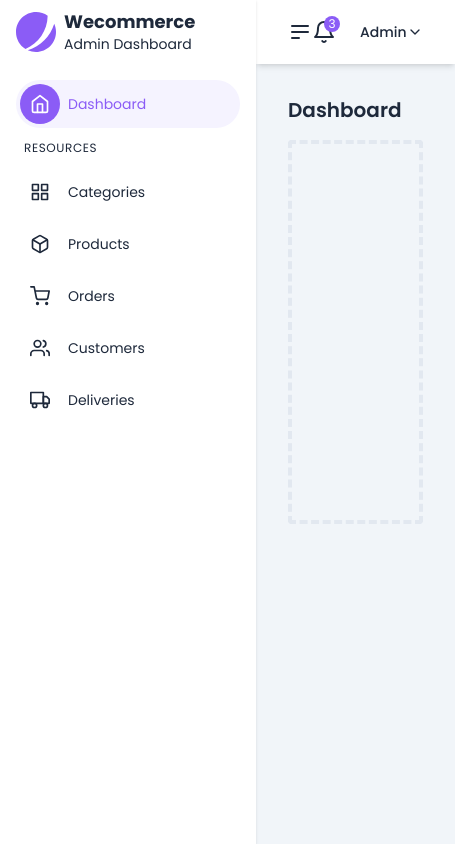
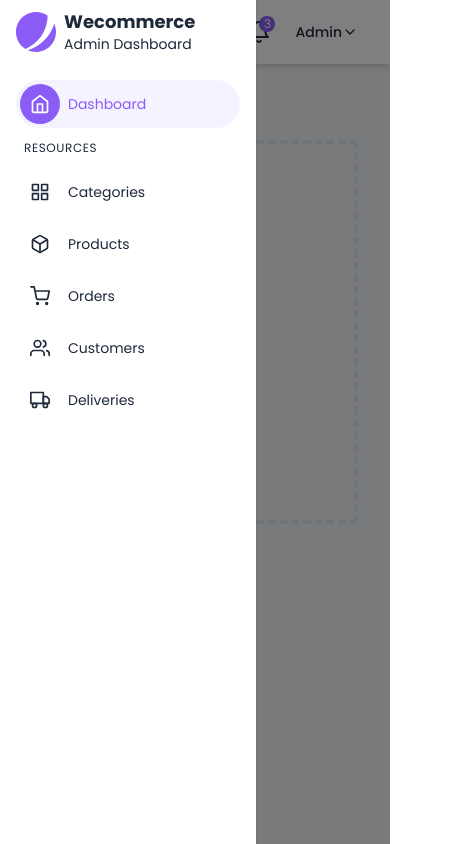
Before and after one commit to mostafizurhimself/react-fundamentals, a React (Vite) app: page / in a window 390 px wide. Shown: the whole page, 455 px wide, since content can reach past the window. Built offline with nearby package versions, Linux system fonts and the light colour scheme.

Commit message:
feat: add sidebar interactivity

```diff
--- a/package.json
+++ b/package.json
@@ -10,6 +10,7 @@
     "preview": "vite preview"
   },
   "dependencies": {
+    "clsx": "^2.1.1",
     "react": "^18.3.1",
     "react-dom": "^18.3.1",
     "react-icons": "^5.4.0"
--- a/src/app.tsx
+++ b/src/app.tsx
@@ -1,13 +1,44 @@
+import { useEffect, useState } from "react";
 import Dashboard from "./components/dashboard";
 import Header from "./components/header";
 import Sidebar from "./components/sidebar";
+import clsx from "clsx";
 
 export default function App() {
+  const [isCollapsed, setIsCollapsed] = useState(false);
+
+  const toggleSidebar = () => {
+    setIsCollapsed(!isCollapsed);
+  };
+
+  // console.log({ isCollapsed });
+
+  // useEffect(() => {
+  //   const handleKeyPress = (e: KeyboardEvent) => {
+  //     console.log({ key: e.key });
+
+  //     if (e.key === "x") {
+  //       setIsCollapsed(true);
+  //     }
+  //   };
+
+  //   window.addEventListener("keypress", handleKeyPress);
+
+  //   return () => {
+  //     window.removeEventListener("keypress", handleKeyPress);
+  //   };
+  // }, []);
+
   return (
     <div className="w-full flex">
-      <Sidebar />
-      <div className="flex-1 bg-slate-100 ms-64">
-        <Header />
+      <Sidebar isCollapsed={isCollapsed} onClose={toggleSidebar} />
+      <div
+        className={clsx(
+          "flex-1 bg-slate-100 ms-0",
+          isCollapsed ? "md:ml-[80px]" : "md:ml-64"
+        )}
+      >
+        <Header onClick={toggleSidebar} />
         <main className="p-8 h-[calc(100vh-4rem)]">
           <Dashboard />
         </main>
--- a/src/components/header.tsx
+++ b/src/components/header.tsx
@@ -1,10 +1,15 @@
+import { FC } from "react";
 import { FiBell, FiChevronDown } from "react-icons/fi";
 import { HiOutlineMenuAlt2 } from "react-icons/hi";
 
-export default function Header() {
+type HeaderProps = {
+  onClick: () => void;
+};
+
+const Header: FC<HeaderProps> = ({ onClick }) => {
   return (
     <header className="shadow-md bg-white h-16 px-8 flex items-center">
-      <button>
+      <button onClick={onClick}>
         <HiOutlineMenuAlt2 size={24} />
       </button>
 
@@ -22,4 +27,6 @@ export default function Header() {
       </div>
     </header>
   );
-}
+};
+
+export default Header;
--- a/src/components/sidebar-item.tsx
+++ b/src/components/sidebar-item.tsx
@@ -5,31 +5,36 @@ type SidebarItemProps = {
   name: string;
   icon?: IconType;
   isActive?: boolean;
+  isCollapsed: boolean;
 };
 
 export default function SidebarItem({
   name,
   icon,
   isActive,
+  isCollapsed,
 }: SidebarItemProps) {
   if (icon) {
     return (
       <li
-        className="group hover:bg-primary-50 hover:text-primary-500 data-[active=true]:bg-primary-50 data-[active=true]:text-primary-500 transition-colors duration-150 cursor-pointer p-1 rounded-full"
+        className="group hover:text-primary-500 data-[active=true]:bg-primary-50 data-[active=true]:text-primary-500 cursor-pointer p-1 rounded-full transition-colors duration-150"
         data-active={isActive}
       >
         <a href={"#"} className="flex gap-2 items-center text-sm ">
-          <span className="h-10 w-10 group-hover:bg-primary-500 group-data-[active=true]:bg-primary-500 flex items-center justify-center rounded-full transition-colors duration-150">
+          <span className="h-10 w-10 flex-shrink-0 group-data-[active=true]:bg-primary-500 flex items-center justify-center rounded-full">
             {React.createElement(icon, {
-              className:
-                "h-5 w-5 group-hover:text-white group-data-[active=true]:text-white transition-colors duration-150",
+              className: "h-5 w-5 group-data-[active=true]:text-white",
             })}
           </span>
-          {name}
+          {!isCollapsed && <span>{name}</span>}
         </a>
       </li>
     );
   }
 
+  if (isCollapsed) {
+    return null;
+  }
+
   return <li className="text-xs tracking-wider uppercase p-2">{name}</li>;
 }
--- a/src/components/sidebar.tsx
+++ b/src/components/sidebar.tsx
@@ -1,16 +1,33 @@
+import menu from "../menu";
 import AppLogo from "./app-logo";
-import menu from "../menu";
 import SidebarItem from "./sidebar-item";
+import { clsx } from "clsx";
 
-const Sidebar = () => {
+type SidebarProps = {
+  isCollapsed: boolean;
+  onClose: () => void;
+};
+
+const Sidebar = (props: SidebarProps) => {
   return (
-    <aside className="w-64 h-screen shadow absolute bg-white">
+    <>
+      <aside
+        className={clsx(
+          "h-screen shadow absolute bg-white transform  md:translate-x-0 z-20 transition-width duration-150",
+          props.isCollapsed ? "w-[80px]" : "w-64",
+          props.isCollapsed ? "translate-x-[-80px]" : "translate-x-0"
+        )}
+      >
         <div className="h-16 flex gap-2 items-center p-4">
+          <div className="flex-shrink-0">
             <AppLogo height={40} />
+          </div>
+          {!props.isCollapsed && (
             <div>
               <h4 className="font-bold text-lg leading-6 ">Wecommerce</h4>
               <p className="text-sm leading-5 ">Admin Dashboard</p>
             </div>
+          )}
         </div>
         <ul className="p-4 space-y-1">
           {menu.map((item, index) => (
@@ -19,10 +36,18 @@ const Sidebar = () => {
               name={item.name}
               icon={item.icon}
               isActive={item.isActive}
+              isCollapsed={props.isCollapsed}
             />
           ))}
         </ul>
       </aside>
+      {!props.isCollapsed && (
+        <div
+          onClick={props.onClose}
+          className="block md:hidden fixed bg-black bg-opacity-50 h-full w-full z-10"
+        ></div>
+      )}
+    </>
   );
 };
 
--- a/tailwind.config.js
+++ b/tailwind.config.js
@@ -19,6 +19,11 @@ export default {
           950: "#2a1c4a",
         },
       },
+      // transitionProperty: {
+      //   height: "height",
+      //   width: "width",
+      //   spacing: "margin, padding",
+      // },
     },
   },
   plugins: [],
```
Also changed, not shown: 1 other file (tests, documents, lock files or other folders). Lines whose indentation alone changed are shown as unchanged.
